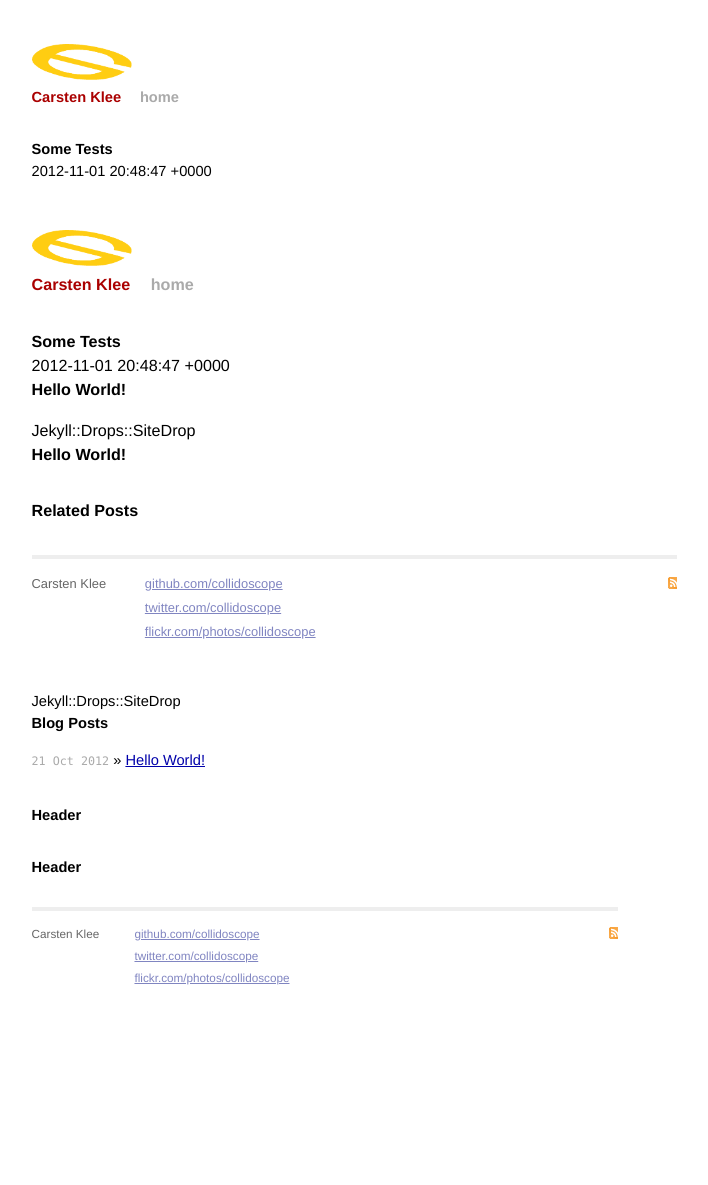
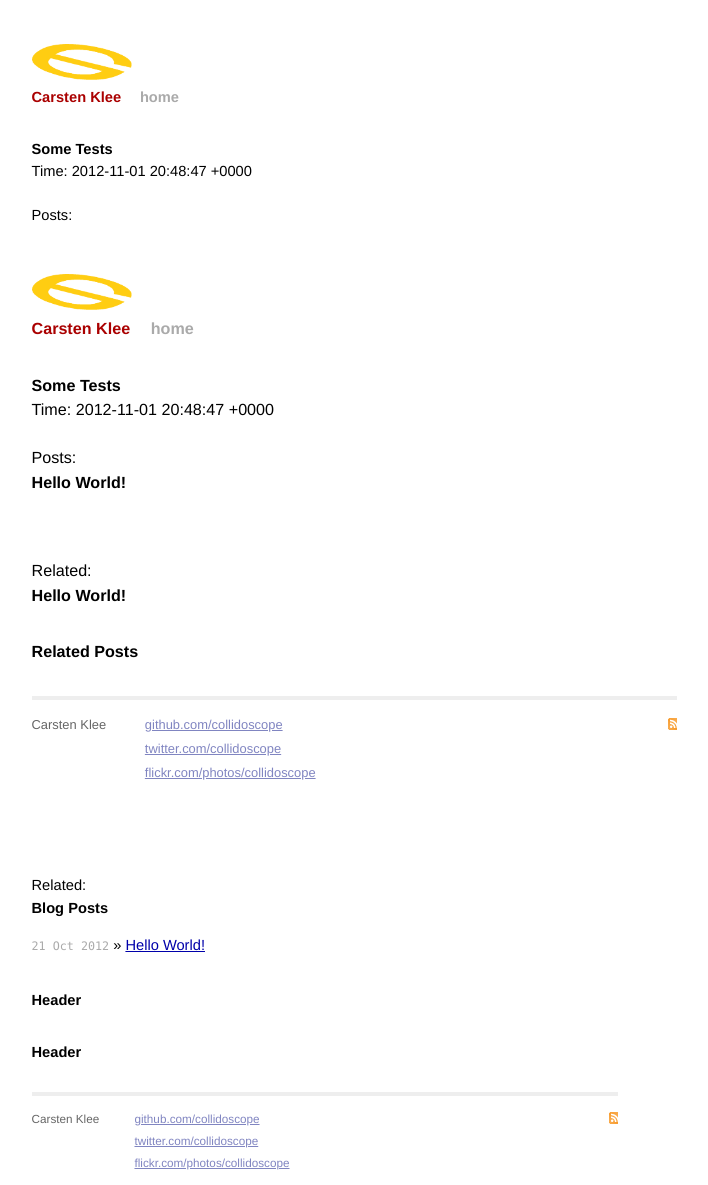
Before and after one commit to collidoscope/collidoscope.github.com, a Jekyll site: the page built from index.html, in a window 1280 px wide. Shown: the whole page, without its empty margins (315-1023 px from the left). Built offline with Jekyll 4.4.1, drawn with Linux system fonts in a browser that asks for light colours; Markdown is read by kramdown in place of the engine named in the settings; before the commit the page ends 1001 px from its top, so only the background shows below that.

Commit message:
Updated.

```diff
--- a/_layouts/default.html
+++ b/_layouts/default.html
@@ -24,10 +24,9 @@
   </div>
   <div>
     <h3>Some Tests</h3>
-    {{ site.time }}
-    {{ site.posts }}
-    {{ site.realted_posts }}
-    {{ site }}
+    Time:  {{ site.time }}<br/><br/>
+    Posts: {{ site.posts }}<br/><br/>
+    Related: {{ site.realted_posts }}
   </div>
 
   {{ content }}
```
